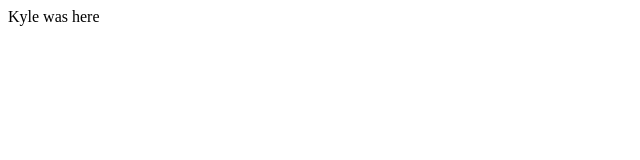
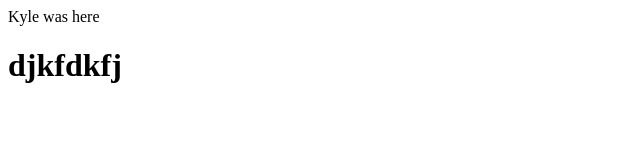
Before and after one commit to SomethingClever76/git_exercise, a plain HTML site: page index.html in a window 1280 px wide. Shown: the whole page, without its empty margins (0-640 px from the left). Drawn offline with Linux system fonts and the light colour scheme.

Commit message:
adding h1

```diff
--- a/index.html
+++ b/index.html
@@ -5,5 +5,6 @@
 </head>
 <body>
     Kyle was here
+    <h1>djkfdkfj</h1>
 </body>
 </html>
```
